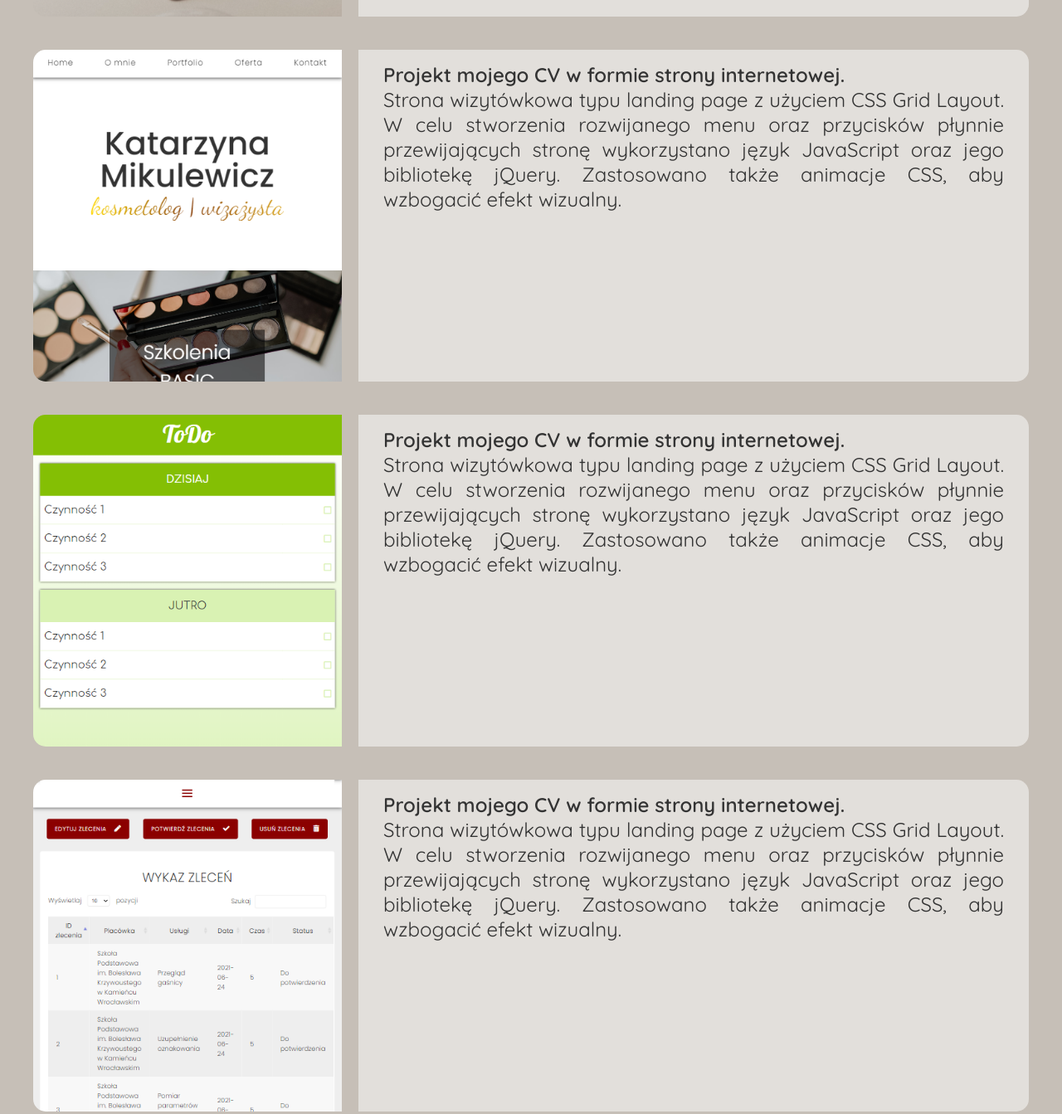
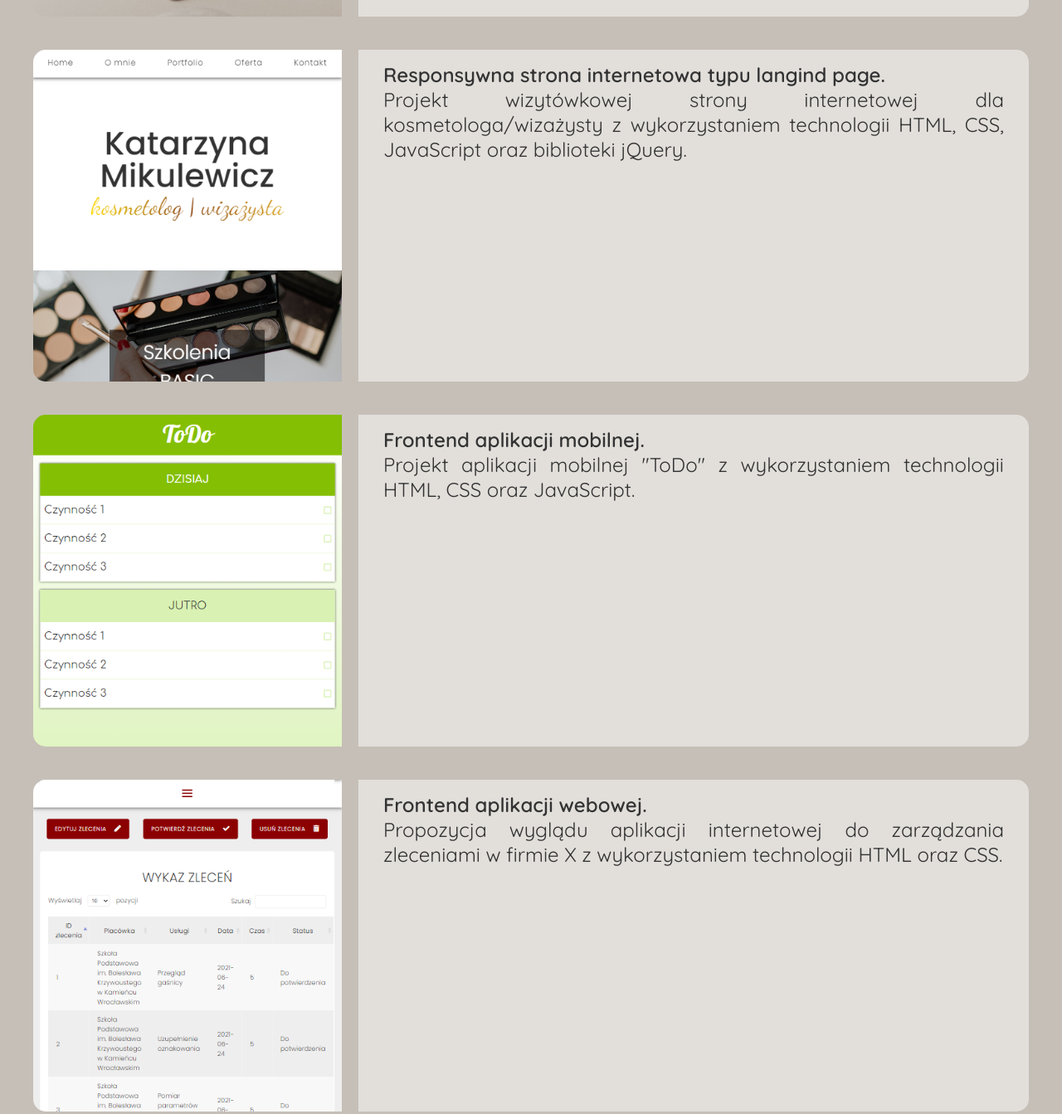
Before and after one commit to PaulinaSta/My-personal-page-using-css-grid-layout, a plain HTML site: page index.html in a window 1280 px wide. Shown: the part 3040-4383 px from the top of the page at 83% size. Drawn offline with nearby package versions, Linux system fonts and the light colour scheme.

Commit message:
Adding project descriptions

```diff
--- a/index.html
+++ b/index.html
@@ -193,8 +193,8 @@
                         <a href="img/Kasia2_portrait.png" data-lightbox="kasia" class="project-img__link"></a>
                     </div>
                     <div class="project-description">
-                        <h2 class="project-description__heading">Projekt mojego CV w formie strony internetowej.</h2>
-                        <p class="project-description__text">Strona wizytówkowa typu landing page z użyciem CSS Grid Layout. W celu stworzenia rozwijanego menu oraz przycisków płynnie przewijających stronę wykorzystano język JavaScript oraz jego bibliotekę jQuery. Zastosowano także animacje CSS, aby wzbogacić efekt wizualny.</p>
+                        <h2 class="project-description__heading">Responsywna strona internetowa typu langind page.</h2>
+                        <p class="project-description__text">Projekt wizytówkowej strony internetowej dla kosmetologa/wizażysty z wykorzystaniem technologii HTML, CSS, JavaScript oraz biblioteki jQuery.</p>
                     </div>
                 </div>
                 <div class="projects__item">
@@ -205,8 +205,8 @@
                         <a href="img/ToDo2_portrait.png" data-lightbox="todo" class="project-img__link"></a>
                     </div>
                     <div class="project-description">
-                        <h2 class="project-description__heading">Projekt mojego CV w formie strony internetowej.</h2>
-                        <p class="project-description__text">Strona wizytówkowa typu landing page z użyciem CSS Grid Layout. W celu stworzenia rozwijanego menu oraz przycisków płynnie przewijających stronę wykorzystano język JavaScript oraz jego bibliotekę jQuery. Zastosowano także animacje CSS, aby wzbogacić efekt wizualny.</p>
+                        <h2 class="project-description__heading">Frontend aplikacji mobilnej.</h2>
+                        <p class="project-description__text">Projekt aplikacji mobilnej "ToDo" z wykorzystaniem technologii HTML, CSS oraz JavaScript.</p>
                     </div>
                 </div>
                 <div class="projects__item">
@@ -217,8 +217,8 @@
                         <a href="img/Web2_portrait.png" data-lightbox="web" class="project-img__link"></a>
                     </div>
                     <div class="project-description">
-                        <h2 class="project-description__heading">Projekt mojego CV w formie strony internetowej.</h2>
-                        <p class="project-description__text">Strona wizytówkowa typu landing page z użyciem CSS Grid Layout. W celu stworzenia rozwijanego menu oraz przycisków płynnie przewijających stronę wykorzystano język JavaScript oraz jego bibliotekę jQuery. Zastosowano także animacje CSS, aby wzbogacić efekt wizualny.</p>
+                        <h2 class="project-description__heading">Frontend aplikacji webowej.</h2>
+                        <p class="project-description__text">Propozycja wyglądu aplikacji internetowej do zarządzania zleceniami w firmie X z wykorzystaniem technologii HTML oraz CSS.</p>
                     </div>
                 </div>
                 <div class="projects__item">
@@ -229,8 +229,8 @@
                         <a href="img/Landing2_portrait.png" data-lightbox="landing" class="project-img__link"></a>
                     </div>
                     <div class="project-description">
-                        <h2 class="project-description__heading">Projekt mojego CV w formie strony internetowej.</h2>
-                        <p class="project-description__text">Strona wizytówkowa typu landing page z użyciem CSS Grid Layout. W celu stworzenia rozwijanego menu oraz przycisków płynnie przewijających stronę wykorzystano język JavaScript oraz jego bibliotekę jQuery. Zastosowano także animacje CSS, aby wzbogacić efekt wizualny.</p>
+                        <h2 class="project-description__heading">Responsywna strona internetowa typu - projekt końcowy kursu internetowego.</h2>
+                        <p class="project-description__text">Wizytówkowa strona internetowa typu landing page utworzona w ramach kursu wraz z prowadzącym z wykorzystaniem technologii HTML oraz CSS.</p>
                     </div>
                 </div>
                 <div class="projects__item">
@@ -241,8 +241,8 @@
                         <a href="img/KOIA2_portrait.png" data-lightbox="koia" class="project-img__link"></a>
                     </div>
                     <div class="project-description">
-                        <h2 class="project-description__heading">Projekt mojego CV w formie strony internetowej.</h2>
-                        <p class="project-description__text">Strona wizytówkowa typu landing page z użyciem CSS Grid Layout. W celu stworzenia rozwijanego menu oraz przycisków płynnie przewijających stronę wykorzystano język JavaScript oraz jego bibliotekę jQuery. Zastosowano także animacje CSS, aby wzbogacić efekt wizualny.</p>
+                        <h2 class="project-description__heading">Zarządzanie stroną internetową za pomocą systemu WordPress.</h2>
+                        <p class="project-description__text">Współtworzenie strony internetowej "koia.pl" dla gabinetu kosmetologicznego: edycja zastosowanego szablonu oraz wprowadzanie bieżących zmian.</p>
                     </div>
                 </div>
 
```
